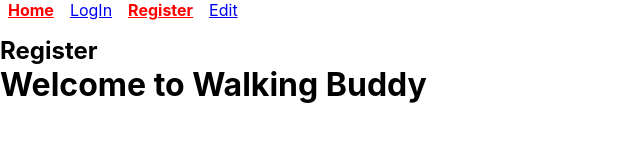
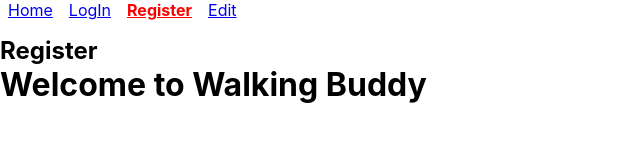
Before and after one commit to ggrossvi/registration-form, a React (Create React App) app: page /register in a window 1280 px wide. Shown: the top 160 px of the page, without its empty margins (0-640 px from the left). Built offline with nearby package versions, Linux system fonts and the light colour scheme.

Commit message:
fixed home navigation highlighting

```diff
--- a/src/components/Header.js
+++ b/src/components/Header.js
@@ -5,7 +5,7 @@ const Header = () => {
   return (
     <ul className="navigation-menu">
       <li>
-        <NavLink to="/" activeClassName="active">Home</NavLink>
+        <NavLink to="/" activeClassName="active" exact={true}>Home</NavLink>
       </li>
       <li>
         <NavLink to="/login" activeClassName="active">LogIn</NavLink>
```
